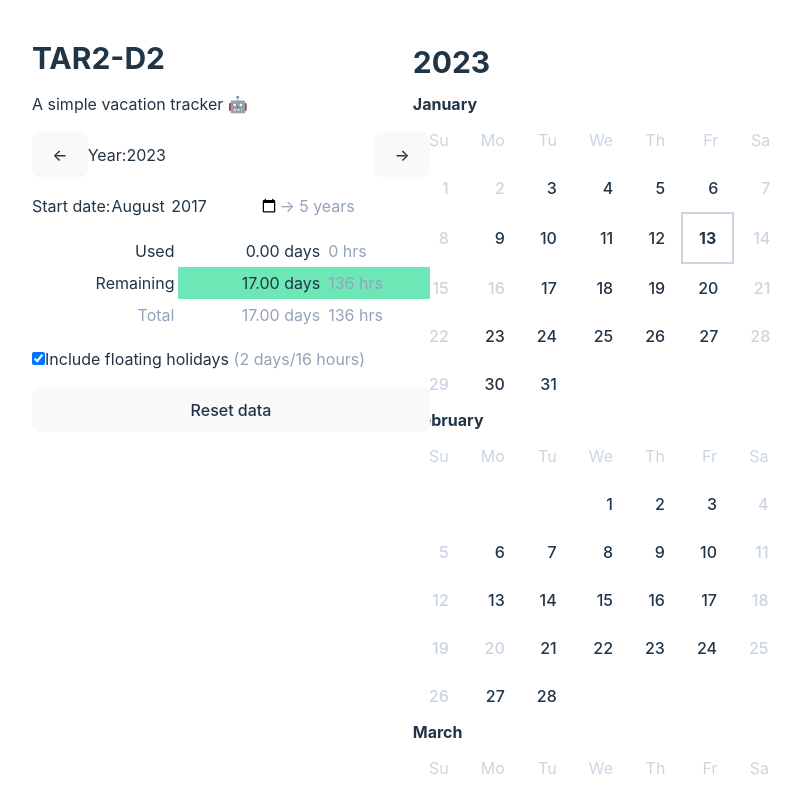
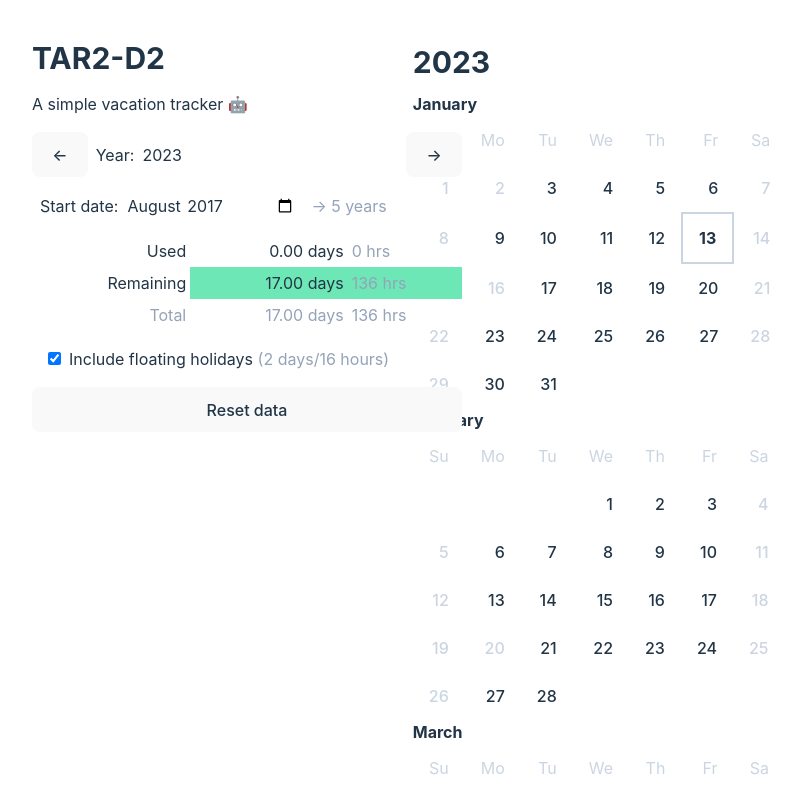
Before and after one commit to citelao/tar2d2, a React (Vite) app: page / in a window 1280 px wide. Shown: the top 800 px of the page, without its empty margins (0-801 px from the left). Built offline with nearby package versions, Linux system fonts and the light colour scheme.

Commit message:
fix some margins

```diff
--- a/src/index.css
+++ b/src/index.css
@@ -56,6 +56,14 @@
     @apply mt-2;
     @apply mb-1;
   }
+
+  label {
+    @apply px-2;
+  }
+
+  input {
+    @apply mx-2;
+  }
 }
 
 body {
```
